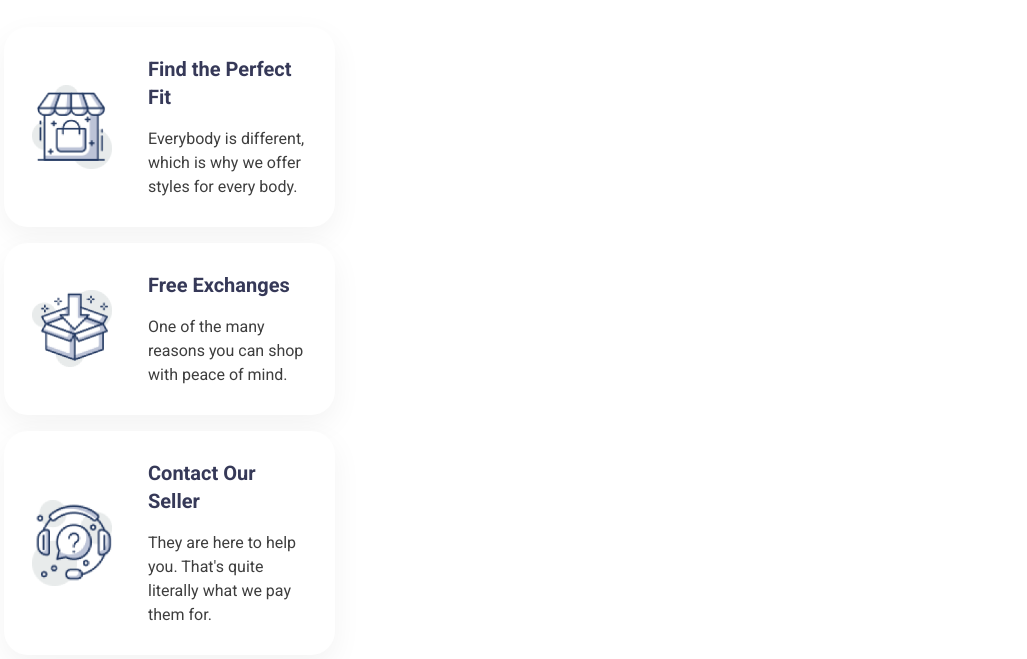
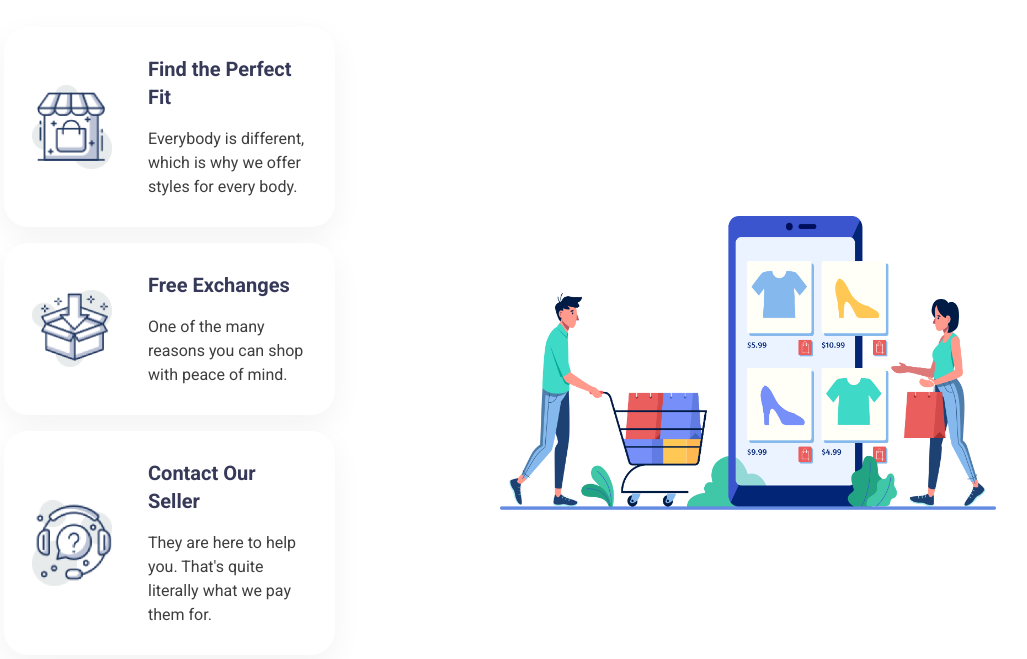
Before and after one commit to sm0bin/penguin-fashion-tailwind, a plain HTML site: page index.html in a window 1280 px wide. Shown: the part 2139-2798 px from the top of the page, without its empty margins (140-1167 px from the left). Drawn offline with nearby package versions, Linux system fonts and the light colour scheme; the site is published under a folder, as on GitHub Pages, so addresses that start at the root find nothing; a web font is replaced by a local one.

Commit message:
almost there

```diff
--- a/index.html
+++ b/index.html
@@ -257,7 +257,7 @@
 
             </div>
 
-            <img class="w-full lg:w-1/2 mt-7 h-auto mr-0" src="/images/shopping.png" alt="">
+            <img class="w-full lg:w-1/2 mt-7 h-auto mr-0" src="images/shopping.png" alt="">
         </div>
 
     </main>
```
